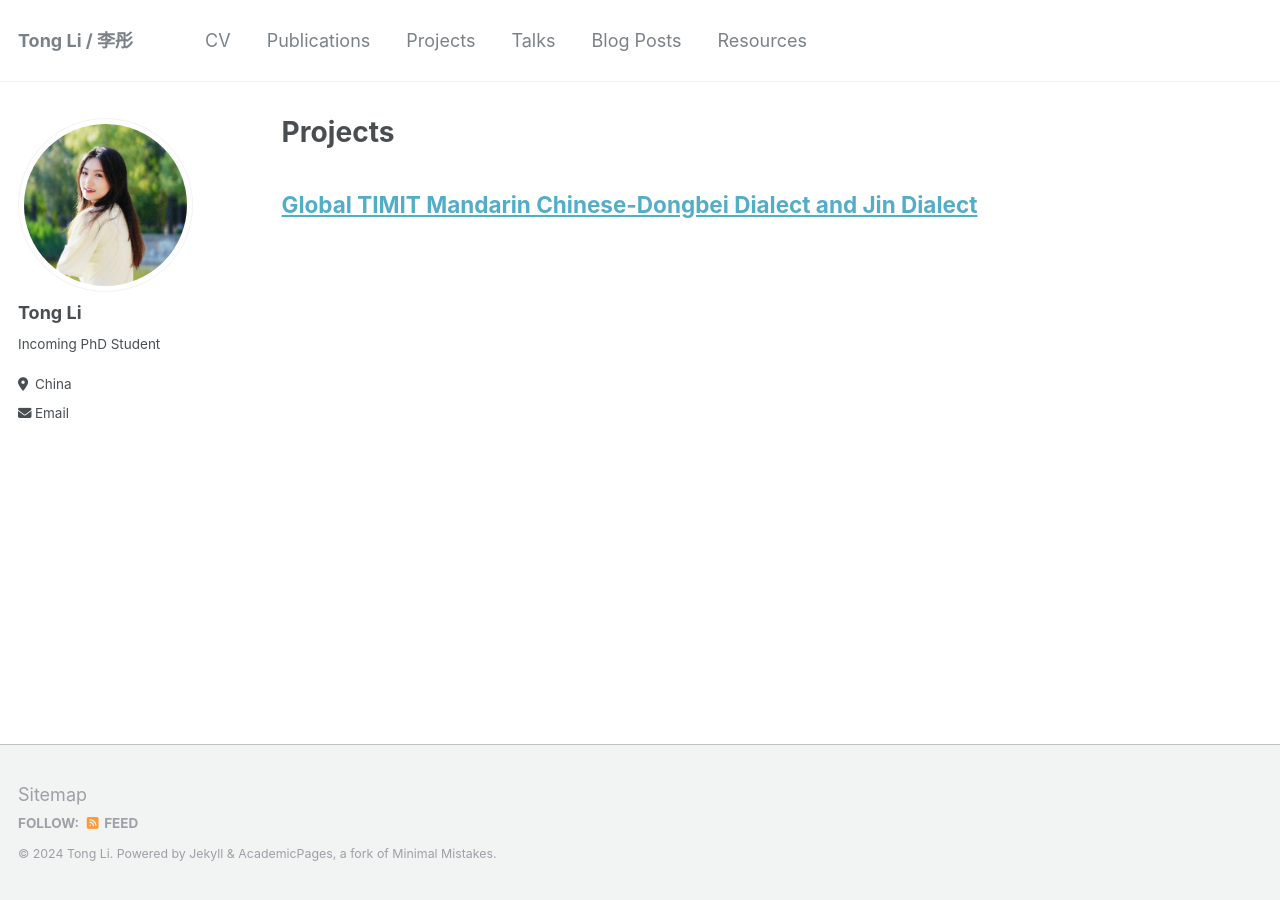
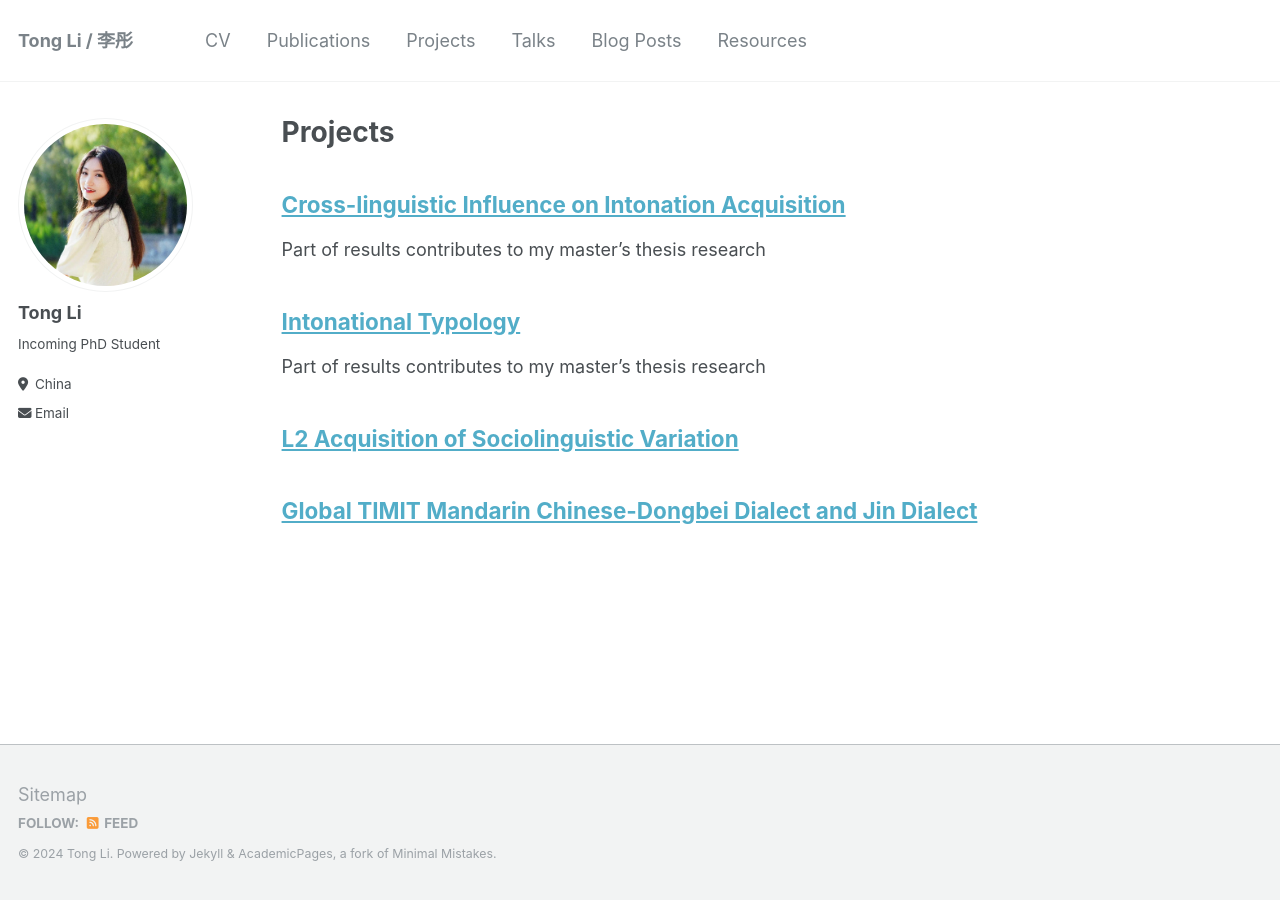
Before and after one commit to litonglinguistics/litonglinguistics.github.io, a Jekyll site: the page built from _pages/projects.md, in a window 1280 px wide. Built offline with Jekyll 4.4.1, drawn with Linux system fonts in a browser that asks for light colours.

Commit message:
Update projects.md

```diff
--- a/_pages/projects.md
+++ b/_pages/projects.md
@@ -4,5 +4,14 @@ title: "Projects"
 permalink: /projects/
 author_profile: true
 ---
+## [Cross-linguistic Influence on Intonation Acquisition](https://litonglinguistics.github.io/projects/project4_Cross-linguistic)
+Part of results contributes to my master's thesis research
+
+## [Intonational Typology](https://litonglinguistics.github.io/projects/project3_Typology)
+Part of results contributes to my master's thesis research
+
+## [L2 Acquisition of Sociolinguistic Variation](https://litonglinguistics.github.io/projects/project2_td)
+
+
 
 ## [Global TIMIT Mandarin Chinese-Dongbei Dialect and Jin Dialect](https://litonglinguistics.github.io/projects/project1_TIMIT)
```
